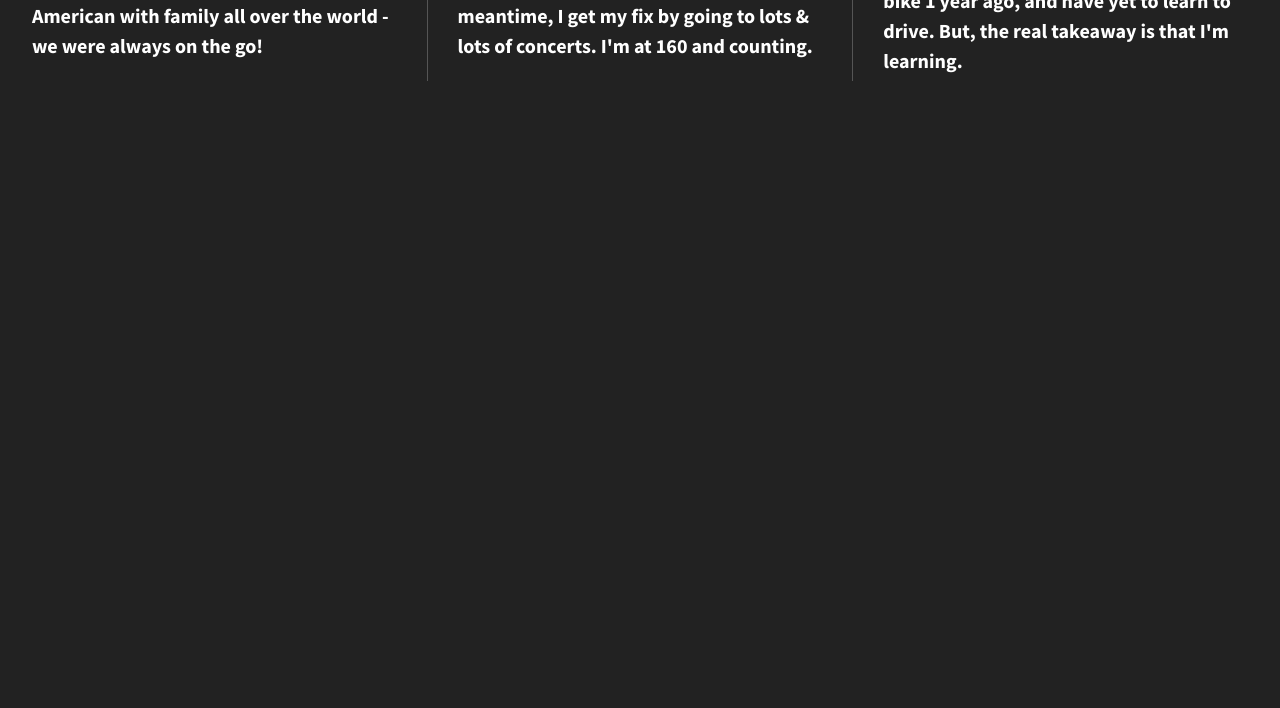
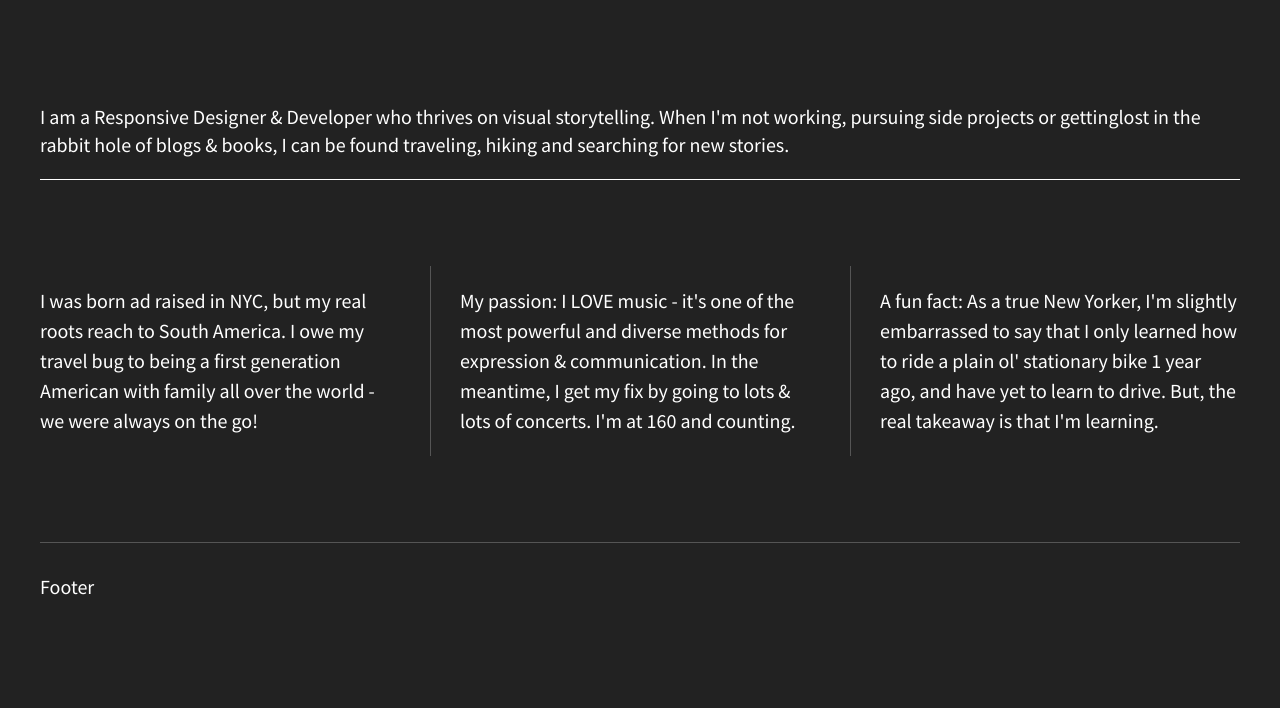
Before and after one commit to Amy-Thom/divs-flexbox, a plain HTML site: page index.html in a window 1280 px wide. Shown: the part 156-864 px from the top of the page. After the commit the page ends 800 px from the top, so only its background shows below. Drawn offline with nearby package versions, Linux system fonts and the light colour scheme.

Commit message:
Added body text and styling with flex properties

```diff
--- a/css/main.css
+++ b/css/main.css
@@ -104,32 +104,51 @@ html {
 
 body {
   font-family: 'Source Sans Pro', sans-serif;
-  font-weight: 700;
-  padding: 2em;
+  font-size: 1.25em;
+  padding: 0 2em;
   color: #fff;
   height: 100%;
+  display: flex;
+  justify-content: center;
 }
 
-.wrapper {
-  /*add display:flex and set justify-content to space-between*/
-  display: flex;
-  flex-flow: row nowrap;
-  justify-content: space-between;
-  align-items: center;
+.flex-container {
+    /*add display:flex and set justify-content to space-between*/
+    display: flex;
+    flex-flow: row wrap;
+    justify-content: space-between;
+    align-items: center;
+    max-width: 1200px;
 }
 
-.div-1, .div-2, .div-3 {
+header,
+footer {
+   width: 100%;
+   display: flex;
+   justify-content: flex-start;
+}
+
+main {
+    width: 100%;
+    display: flex;
+    justify-content: center;
+    border-bottom: 1px solid #fff;
+}
+
+.flex-items {
   display: flex;
   justify-content: center;
   align-items: center;
-  color: #fff;
+  width: 30%;
   line-height: 1.5em;
-  font-size: 1.25em;
-  width: 30%;
-  height: auto;
+  font-size: 1em;
 }
 
-.div-1, .div-2 {
+footer {
+    border-top: 1px solid #555;
+    padding: 30px 20px 0 0;
+}
+#div-1, #div-2 {
     border-right: 1px solid #555;
     padding-right: 30px;
 }
--- a/index.html
+++ b/index.html
@@ -21,16 +21,23 @@
             <p class="browserupgrade">You are using an <strong>outdated</strong> browser. Please <a href="http://browsehappy.com/">upgrade your browser</a> to improve your experience.</p>
         <![endif]-->
 
-        <section class="wrapper">
-            <div class="div-1">
+        <section class="flex-container">
+            <header>
+                <h1> I'm Aisha.</h1>
+            </header>
+            <main>
+                <p>I am a Responsive Designer & Developer who thrives on visual storytelling. When I'm not working, pursuing side projects or gettinglost in the rabbit hole of blogs & books, I can be found traveling, hiking and searching for new stories.</p>
+            </main>
+            <div id="div-1" class="flex-items">
                 <p>I was born ad raised in NYC, but my real roots reach to South America. I owe my travel bug to being a first generation American with family all over the world - we were always on the go!</p>
             </div>
-            <div class="div-2">
+            <div id="div-2" class="flex-items">
                 <p>My passion: I LOVE music - it's one of the most powerful and diverse methods for expression & communication. In the meantime, I get my fix by going to lots & lots of concerts. I'm at 160 and counting.</p>
             </div>
-            <div class="div-3">
+            <div id="div-3" class="flex-items">
                 <p>A fun fact: As a true New Yorker, I'm slightly embarrassed to say that I only learned how to ride a plain ol' stationary bike 1 year ago, and have yet to learn to drive. But, the real takeaway is that I'm learning.</p>
             </div>
+            <footer>Footer</footer>
         </section>
 
         <script src="https://ajax.googleapis.com/ajax/libs/jquery/1.11.3/jquery.min.js"></script>
```
